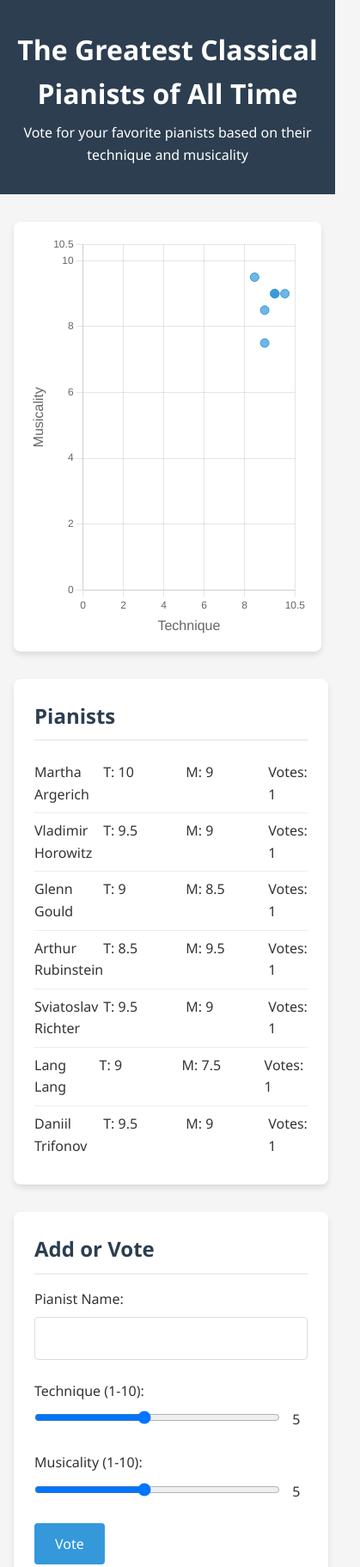
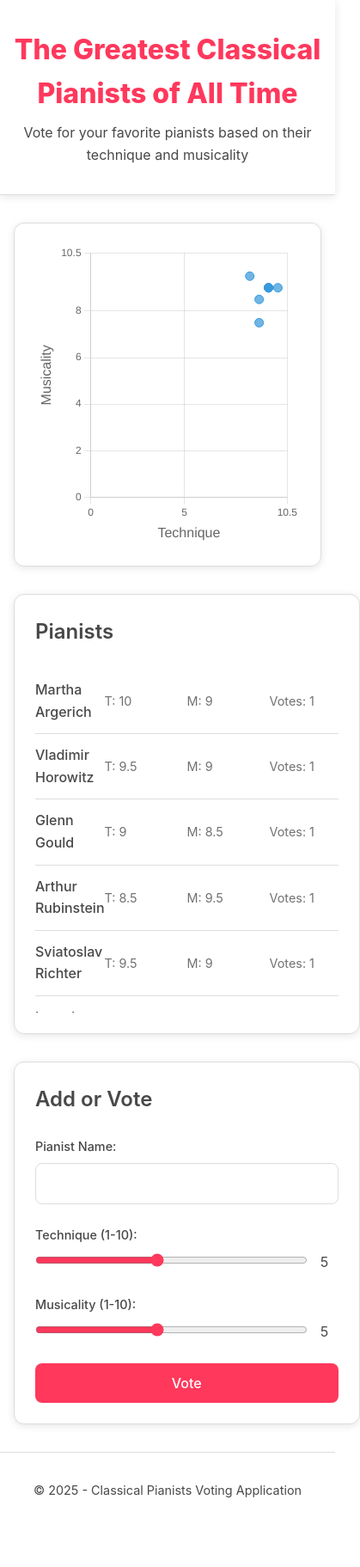
Before and after one commit to Philou1234/classical-pianists-voting, a plain HTML site: page index.html in a window 390 px wide. Shown: the top 1823 px of the page at 86% size, 419 px wide, since content can reach past the window. After the commit the page ends 1777 px from the top, so only its background shows below. Drawn offline with nearby package versions, Linux system fonts and the light colour scheme.

Commit message:
Update CSS for Airbnb-like style and add user authentication styling

```diff
--- a/styles.css
+++ b/styles.css
@@ -1,40 +1,56 @@
+:root {
+    --primary-color: #ff385c;
+    --primary-dark: #e31c5f;
+    --secondary-color: #00a699;
+    --text-color: #484848;
+    --light-gray: #f7f7f7;
+    --border-color: #dddddd;
+    --shadow: 0 2px 10px rgba(0, 0, 0, 0.1);
+}
+
 * {
     margin: 0;
     padding: 0;
     box-sizing: border-box;
-    font-family: 'Segoe UI', Tahoma, Geneva, Verdana, sans-serif;
+    font-family: 'Circular', -apple-system, BlinkMacSystemFont, Roboto, Helvetica Neue, sans-serif;
 }
 
 body {
-    background-color: #f5f5f5;
-    color: #333;
+    background-color: white;
+    color: var(--text-color);
     line-height: 1.6;
+    font-size: 16px;
 }
 
 header {
-    background-color: #2c3e50;
-    color: white;
+    background-color: white;
+    color: var(--text-color);
     text-align: center;
     padding: 2rem 0;
+    box-shadow: var(--shadow);
+    border-bottom: 1px solid var(--border-color);
 }
 
 header h1 {
     margin-bottom: 0.5rem;
+    font-weight: 800;
+    color: var(--primary-color);
 }
 
 main {
     max-width: 1200px;
     margin: 2rem auto;
-    padding: 0 1rem;
+    padding: 0 2rem;
 }
 
 .chart-container {
     background-color: white;
-    border-radius: 8px;
-    box-shadow: 0 4px 6px rgba(0, 0, 0, 0.1);
-    padding: 1rem;
+    border-radius: 12px;
+    box-shadow: var(--shadow);
+    padding: 1.5rem;
     margin-bottom: 2rem;
     height: 500px;
+    border: 1px solid var(--border-color);
 }
 
 .controls {
@@ -43,31 +59,40 @@ main {
     flex-wrap: wrap;
 }
 
-.pianists-list, .voting-form {
+.pianists-list, .voting-form, .login-container {
     flex: 1;
     min-width: 300px;
     background-color: white;
-    border-radius: 8px;
-    box-shadow: 0 4px 6px rgba(0, 0, 0, 0.1);
+    border-radius: 12px;
+    box-shadow: var(--shadow);
     padding: 1.5rem;
+    border: 1px solid var(--border-color);
 }
 
 h2 {
-    margin-bottom: 1rem;
-    color: #2c3e50;
-    border-bottom: 2px solid #eee;
-    padding-bottom: 0.5rem;
+    margin-bottom: 1.5rem;
+    color: var(--text-color);
+    font-weight: 600;
+    font-size: 1.5rem;
 }
 
 ul {
     list-style-type: none;
+    max-height: 400px;
+    overflow-y: auto;
 }
 
 li {
-    padding: 0.5rem 0;
-    border-bottom: 1px solid #eee;
+    padding: 0.75rem 0;
+    border-bottom: 1px solid var(--border-color);
     display: flex;
     justify-content: space-between;
+    cursor: pointer;
+    transition: background-color 0.2s;
+}
+
+li:hover {
+    background-color: var(--light-gray);
 }
 
 li:last-child {
@@ -82,65 +107,126 @@ label {
     display: block;
     margin-bottom: 0.5rem;
     font-weight: 500;
+    font-size: 0.9rem;
+    color: var(--text-color);
 }
 
-input[type="text"] {
+input[type="text"], input[type="email"], input[type="password"] {
     width: 100%;
     padding: 0.8rem;
-    border: 1px solid #ddd;
-    border-radius: 4px;
+    border: 1px solid var(--border-color);
+    border-radius: 8px;
     font-size: 1rem;
+    transition: border-color 0.2s;
+}
+
+input[type="text"]:focus, input[type="email"]:focus, input[type="password"]:focus {
+    border-color: var(--primary-color);
+    outline: none;
 }
 
 input[type="range"] {
     width: 90%;
     margin-right: 10px;
+    accent-color: var(--primary-color);
 }
 
 button {
-    background-color: #3498db;
+    background-color: var(--primary-color);
     color: white;
     border: none;
     padding: 0.8rem 1.5rem;
-    border-radius: 4px;
+    border-radius: 8px;
     cursor: pointer;
     font-size: 1rem;
+    font-weight: 500;
     transition: background-color 0.3s;
+    width: 100%;
 }
 
 button:hover {
-    background-color: #2980b9;
+    background-color: var(--primary-dark);
 }
 
 footer {
     text-align: center;
-    padding: 1.5rem 0;
-    background-color: #2c3e50;
-    color: white;
+    padding: 2rem 0;
+    color: var(--text-color);
     margin-top: 2rem;
+    border-top: 1px solid var(--border-color);
+    font-size: 0.9rem;
 }
 
 .pianist-info {
     display: flex;
     justify-content: space-between;
     width: 100%;
+    align-items: center;
 }
 
 .pianist-name {
     flex-grow: 1;
+    font-weight: 500;
 }
 
 .ratings {
     display: flex;
     gap: 1rem;
+    font-size: 0.9rem;
+    color: #717171;
 }
 
-.technique-rating, .musicality-rating {
+.technique-rating, .musicality-rating, .votes {
     min-width: 80px;
+}
+
+.login-toggle {
+    text-align: center;
+    margin-top: 1rem;
+    font-size: 0.9rem;
+}
+
+.login-toggle a {
+    color: var(--primary-color);
+    cursor: pointer;
+    text-decoration: none;
+}
+
+.login-toggle a:hover {
+    text-decoration: underline;
+}
+
+.user-status {
+    font-size: 0.9rem;
+    text-align: right;
+    margin-bottom: 1rem;
+}
+
+.logout-btn {
+    background: none;
+    color: var(--primary-color);
+    padding: 0;
+    font-size: 0.9rem;
+    width: auto;
+    text-decoration: underline;
+    display: inline;
+}
+
+.logout-btn:hover {
+    background: none;
+    color: var(--primary-dark);
 }
 
 @media (max-width: 768px) {
     .controls {
         flex-direction: column;
     }
+
+    main {
+        padding: 0 1rem;
+    }
+
+    .chart-container {
+        height: 400px;
+    }
 }
```
